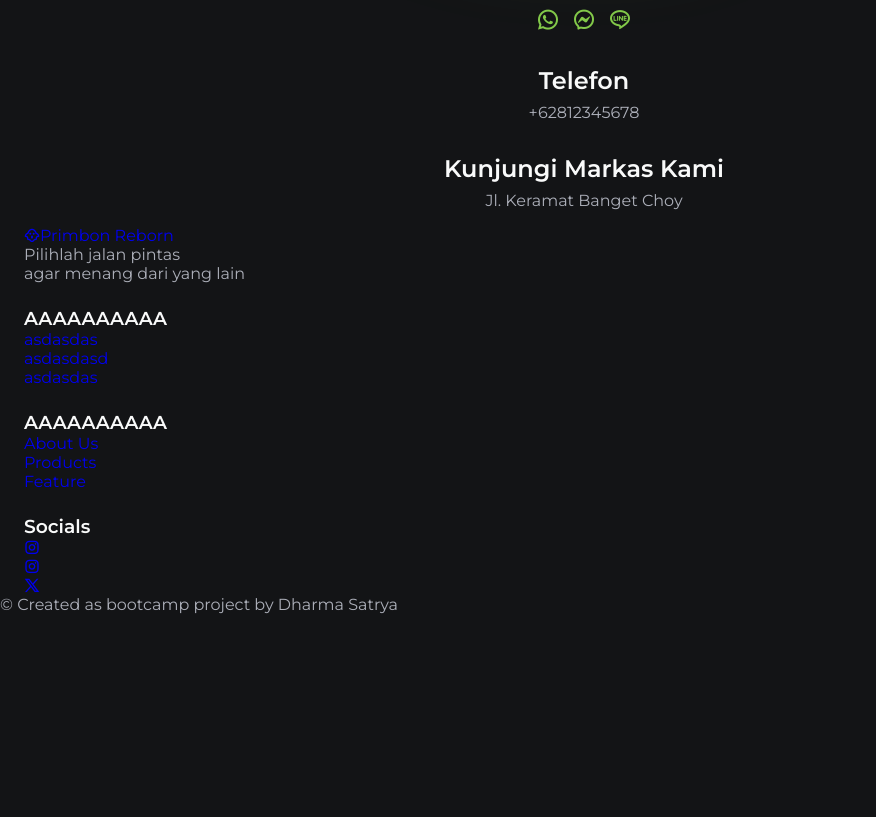
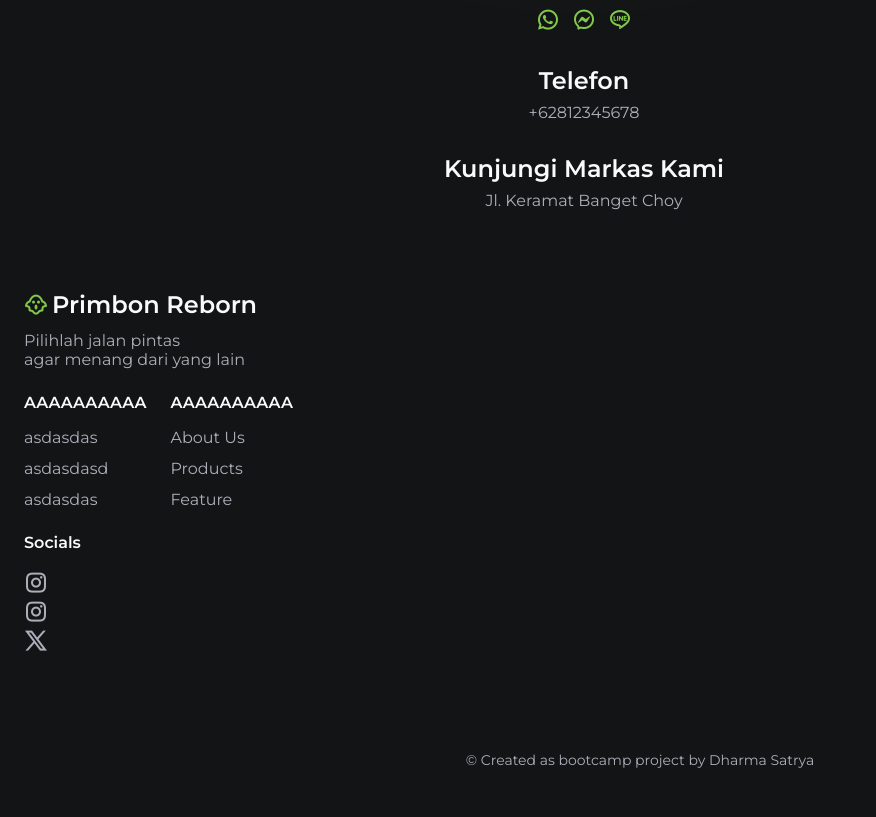
Before and after one commit to dharmasatrya/store, a PHP site: page / in a window 1280 px wide. Shown: the part 4317-5134 px from the top of the page, without its empty margins (0-876 px from the left). Before the commit the page ends 4931 px from the top, so only its background shows below. Run offline with PHP 8.4, Linux system fonts and the light colour scheme; some libraries are stand-ins or nearby versions.

Commit message:
feat/footer

```diff
--- a/assets/css/style.css
+++ b/assets/css/style.css
@@ -472,3 +472,66 @@ img {
 .contact__info{
   font-style: normal;
 }
+
+/*=============== FOOTER ===============*/
+.footer{
+  padding-block: 4rem 3rem;
+}
+
+.footer__logo{
+  display: inline-flex;
+  align-items: center;
+  column-gap: .25rem;
+  color: var(--title-color);
+  font-size: var(--h2-font-size);
+  font-weight: var(--font-semi-bold);
+  margin-bottom: .75rem;
+}
+
+.footer__logo i{
+  color: var(--first-color);
+  font-size: 1.5rem;
+  font-weight: initial;
+}
+
+.footer__content{
+  grid-template-columns: repeat(2, max-content);
+}
+
+.footer__title{
+  font-size: var(--normal-font-size);
+  margin-bottom: 1rem;
+}
+
+.footer__links{
+  display: grid;
+  row-gap: .75rem;
+}
+
+.footer__link{
+  color: var(--text-color);
+  transition: color .4s;
+}
+
+.footer__social{
+  display: flex;
+  column-gap: .75rem;
+}
+
+.footer__social-link{
+  color: var(--text-color);
+  font-size: 1.5rem;
+  transition: color .4s;
+}
+
+.footer__link:hover,
+.footer__social-link:hover{
+  color: var(--first-color);
+}
+
+.footer__copy{
+  display: block;
+  margin-top: 6rem;
+  text-align: center;
+  font-size: var(--small-font-size);
+}
```
